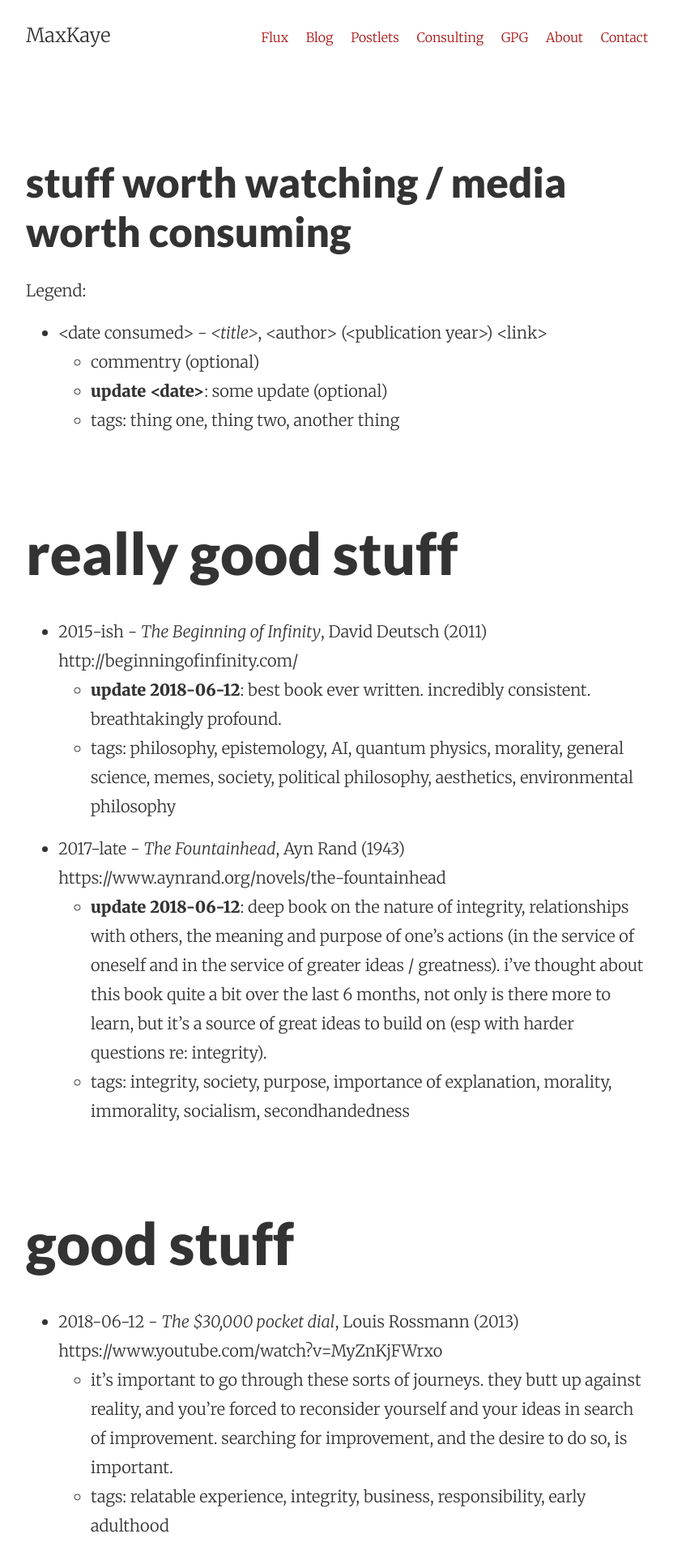
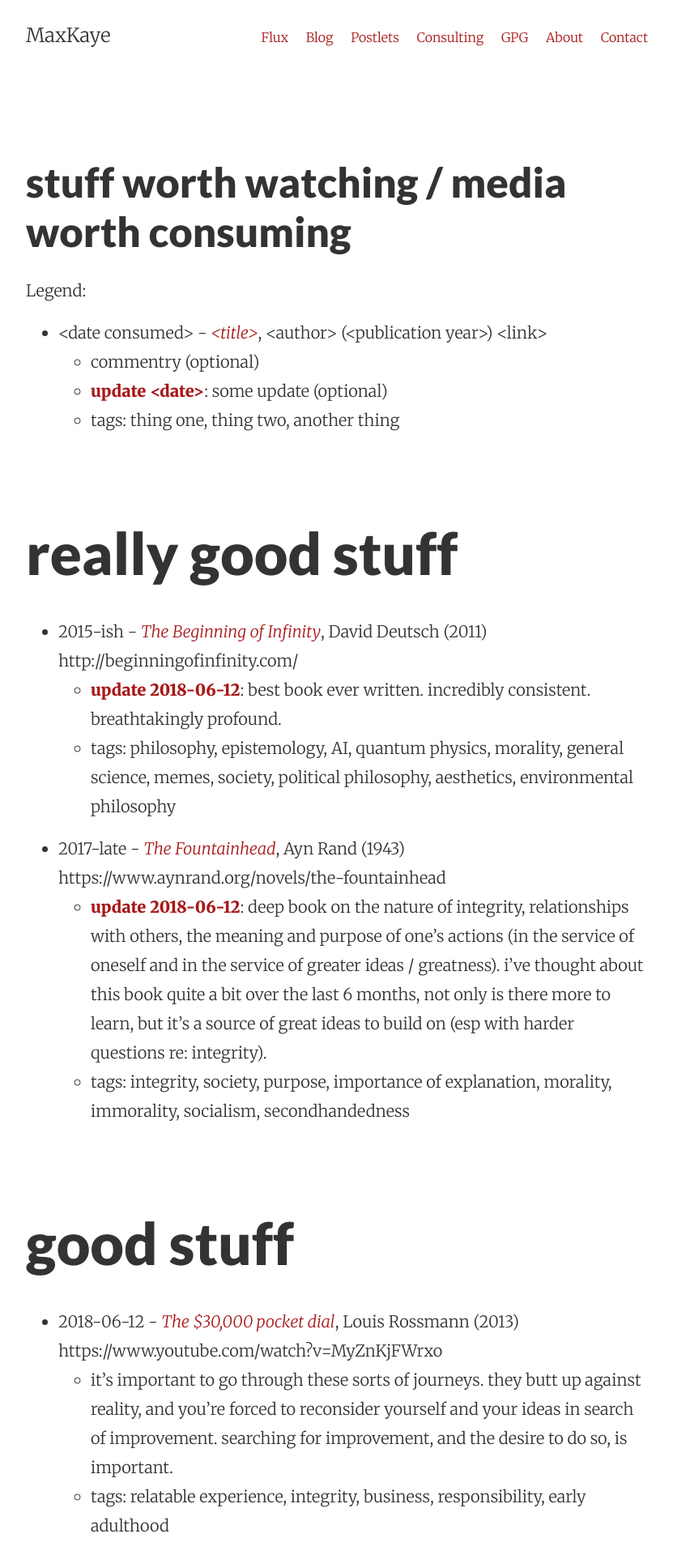
Before and after one commit to xk-io/xk-io.github.io, a Jekyll site: the page built from media-worth-consuming.md, in a window 1280 px wide. Shown: the top 1920 px of the page at 81% size, without its empty margins (224-1055 px from the left). Built offline with Jekyll 4.4.1, drawn with Linux system fonts in a browser that asks for light colours.

Commit message:
add some color

```diff
--- a/css/pixyll.scss
+++ b/css/pixyll.scss
@@ -7,3 +7,11 @@
 @import "basscss";
 @import "main";
 @import "solarized-dark";
+
+em {
+  color: $highlight;
+}
+
+strong {
+  color: $highlight;
+}
```
